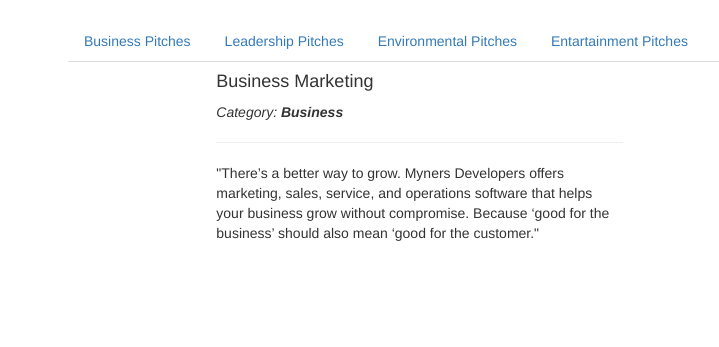
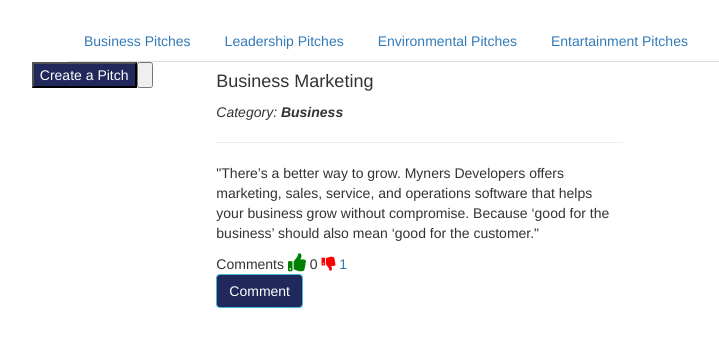
Before and after one commit to Robert-Moringa/Pitches, a Flask app: page / in a window 1280 px wide. Shown: the part 102-449 px from the top of the page, without its empty margins (2-721 px from the left). Run offline with Flask 2, Linux system fonts and the light colour scheme; some libraries are stand-ins or nearby versions.

Commit message:
added the create pitch form

```diff
--- a/app/main/form.py
+++ b/app/main/form.py
@@ -8,7 +8,7 @@ class UpdateProfile(FlaskForm):
 
 class PitchForm(FlaskForm):
     title = StringField('Title', validators=[Required()])
-    category = SelectField('Category', choices=[('Events','Events'),('Job','Job'),('Advertisement','Advertisement')],validators=[Required()])
+    category = SelectField('Category', choices=[('Business','Business'),('Leadership','Leadership'),('Environmental','Environmental')],validators=[Required()])
     post = TextAreaField('Your Pitch', validators=[Required()])
     submit = SubmitField('Pitch')
 
--- a/app/main/views.py
+++ b/app/main/views.py
@@ -10,6 +10,20 @@ from .form import UpdateProfile,PitchForm,CommentForm
 def index():
     title= 'Welcome to your one stop Pitches Website'
     return render_template('index.html', title = title)
+
+@main.route('/add_pitch', methods = ['POST','GET'])
+def new_pitch():
+    form = PitchForm()
+    if form.validate_on_submit():
+        title = form.title.data
+        post = form.post.data
+        category = form.category.data
+        user_id = 1
+        new_pitch_object = Pitch(post=post,user_id=current_user._get_current_object().id,category=category,title=title)
+        new_pitch_object.save_p()
+        return redirect(url_for('main.index'))
+
+    return render_template('add_pitch.html', form = form)
 
 @main.route('/comment/<int:pitch_id>', methods = ['POST','GET'])
 @login_required
--- a/app/templates/base.html
+++ b/app/templates/base.html
@@ -3,6 +3,7 @@
 {% block styles%}
     {{ super() }}
     <link rel="stylesheet" href="{{url_for('static',filename='css/styles.css')}}">
+    <link rel="stylesheet" href="https://use.fontawesome.com/releases/v5.8.2/css/all.css">
 {% endblock %}
 
 {% block navbar %}
--- a/app/templates/index.html
+++ b/app/templates/index.html
@@ -21,12 +21,22 @@
 </div>
 
 <div class="row">
-    <div class="col-md-2"></div>
+    <div class="col-md-2" style="display: flex; justify-content: center;">
+        <button class="mynav"><a style="color: white;" href="{{url_for('main.new_pitch')}}">Create a Pitch</a><button>
+    </div>
     <div class="col-md-4">
         <h4 class="picth-title">Business Marketing</h4>
         <p class="pitch-category"><i>Category: <strong>Business</strong></i></p>
         <hr>
         <p class="pitch-post">"There’s a better way to grow. Myners Developers offers marketing, sales, service, and operations software that helps your business grow without compromise. Because ‘good for the business’ should also mean ‘good for the customer."</p>
+        <div><span class="foot" > Comments</span>
+            <span class="foot" > <a href=""><i class="fa fa-thumbs-up" style="font-size:18px;color: green"></i></a> 0 </span>
+
+
+            <span class="foot"> <a href=""> <i class="fa fa-thumbs-down" style="color:red;"></i> 1 </a></span></div>
+
+        <a href="" class="btn btn-info mynav"> Comment</a>
+    </div>
     </div>
     <div class="col-md-4"></div>
     <div class="col-md-2"></div>
```
Also changed, not shown: app/templates/add_pitch.html (added, +19 -0 lines).
